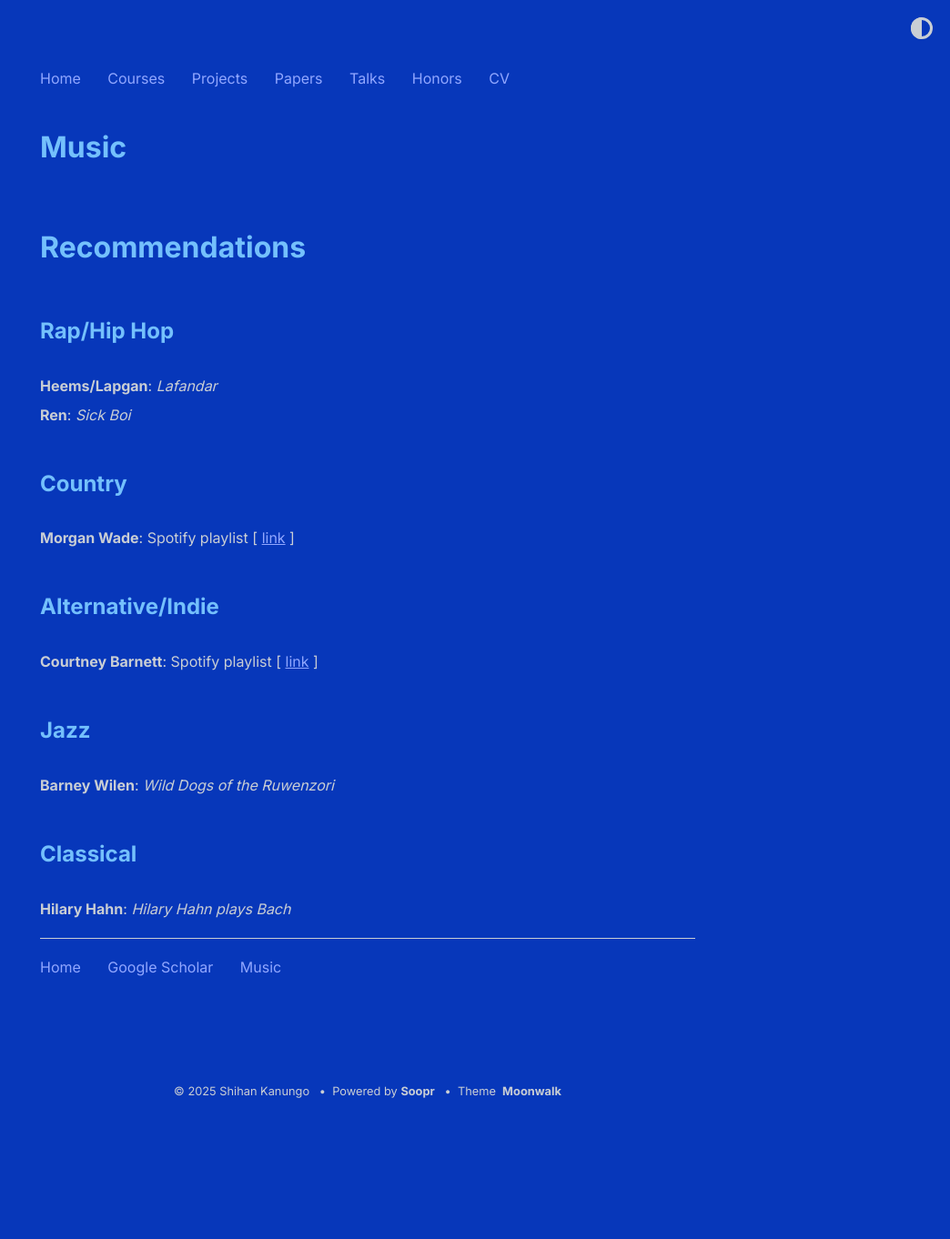
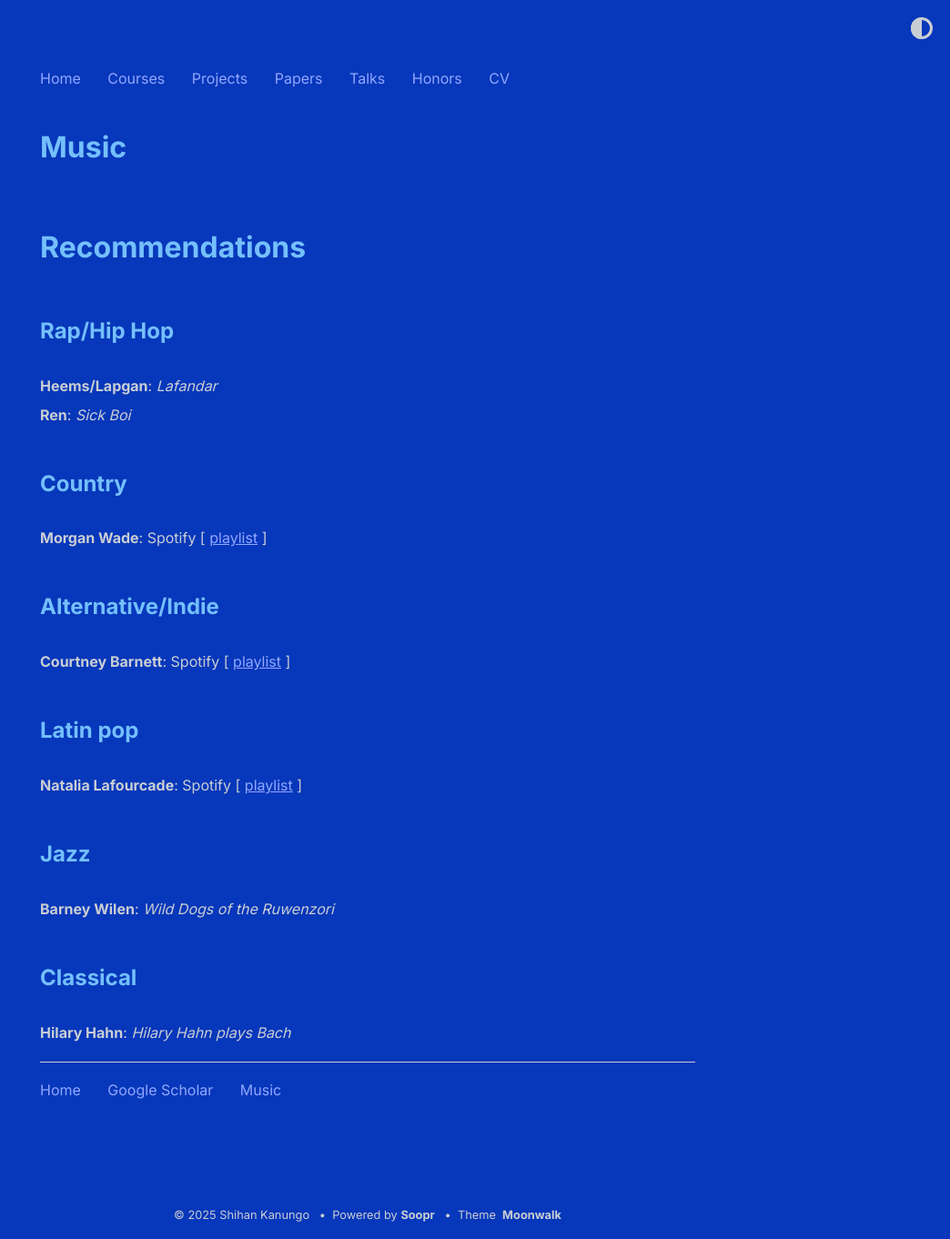
Before and after one commit to shihankanungo/shihankanungo.github.io, a Jekyll site: the page built from music.md, in a window 1280 px wide. Shown: the whole page at 91% size, without its empty margins (236-1280 px from the left). Built offline with Jekyll 4.4.1, drawn with Linux system fonts in a browser that asks for light colours; before the commit the page ends 1226 px from its top, so only the background shows below that.

Commit message:
Update music.md

```diff
--- a/music.md
+++ b/music.md
@@ -11,10 +11,13 @@ title: Music
 **Ren**: *Sick Boi* <br>
 
 ## Country
-**Morgan Wade**: Spotify playlist \[ [link](https://open.spotify.com/playlist/35zBVJ0veKEnQkrjjPb92L?si=fb3526f969af4217) \] <br>
+**Morgan Wade**: Spotify \[ [playlist](https://open.spotify.com/playlist/35zBVJ0veKEnQkrjjPb92L?si=fb3526f969af4217) \] <br>
 
 ## Alternative/Indie
-**Courtney Barnett**: Spotify playlist \[ [link](https://open.spotify.com/playlist/0q3ljBMndxToa5p6pZ7sWY?si=90eb19868874496f) \] <br>
+**Courtney Barnett**: Spotify \[ [playlist](https://open.spotify.com/playlist/0q3ljBMndxToa5p6pZ7sWY?si=90eb19868874496f) \] <br>
+
+## Latin pop
+**Natalia Lafourcade**: Spotify \[ [playlist](https://open.spotify.com/playlist/45eerYjFs35pW82ADG6sfZ?si=b159bff8c89d40ff) \] <br>
 
 ## Jazz
 **Barney Wilen**: *Wild Dogs of the Ruwenzori* <br>
```
